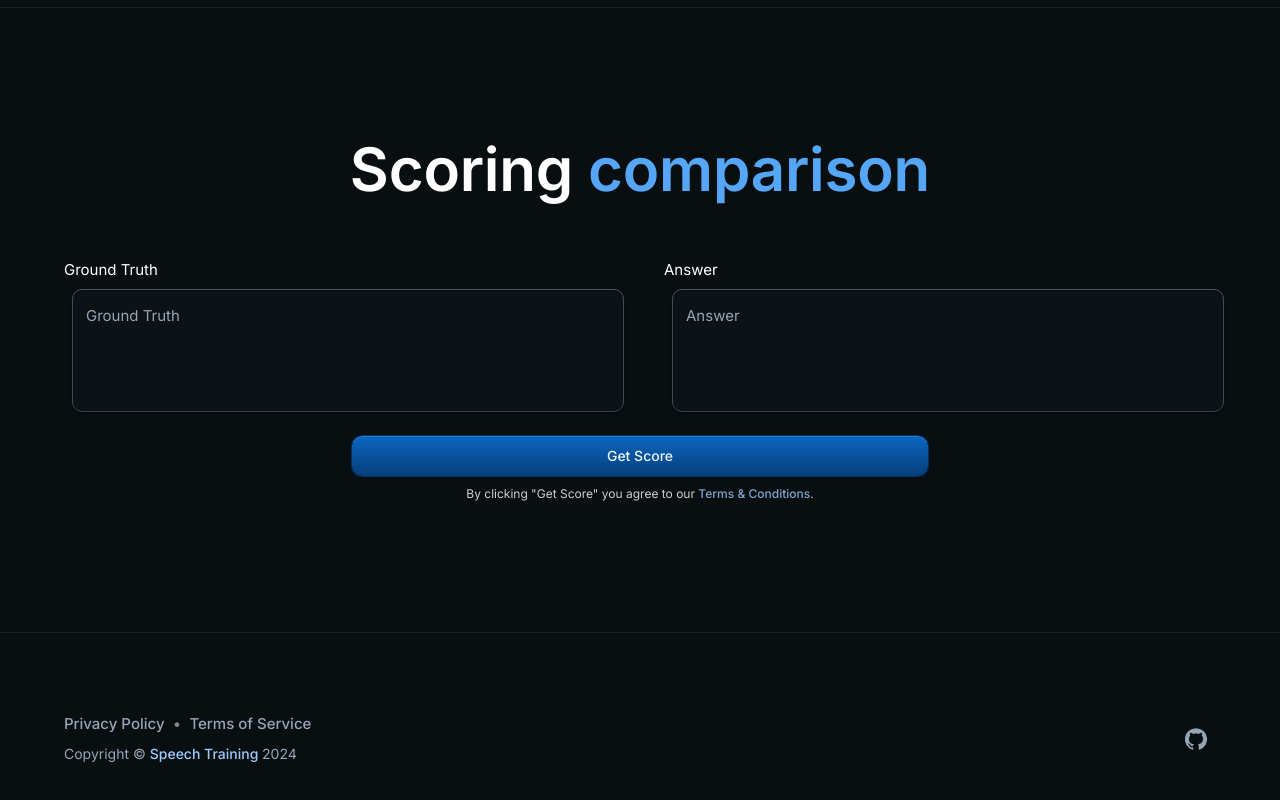
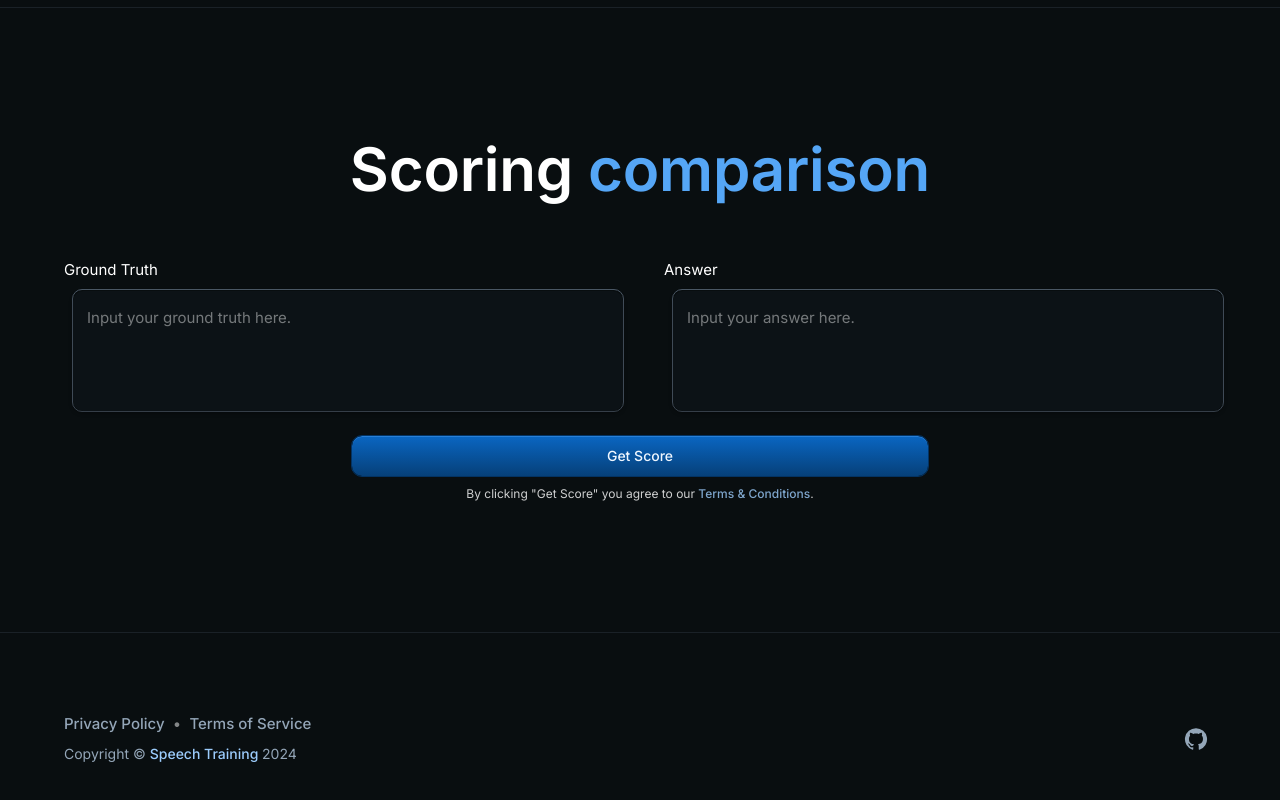
Before and after one commit to albertchristianto/speech_trainer, a Next.js app in the folder frontend/: page / in a window 1280 px wide. Shown: the part 1102-1902 px from the top of the page. Built offline with nearby package versions, Linux system fonts and the light colour scheme.

Commit message:
add API calling for Score, integrate Score API Calling with Frontend

```diff
--- /dev/null
+++ b/frontend/src/api/speech_trainer/useGetScore.js
@@ -0,0 +1,15 @@
+import axios from "axios";
+import { useMutation } from "react-query";
+import { getBackendUrl } from "../../utils/baseURL";
+
+const fetchGetScore = async (data, config = {}) => {
+    try {
+        const response = await axios.get(getBackendUrl(`/get_score?lang=en`), { params: data }, config);
+        return response.data;
+    } catch (error) {
+        throw new Error("Failed to fetch Get Score");
+    }
+};
+
+export const useGetScore = () =>
+    useMutation((data, config = {}) => fetchGetScore(data, config));
--- a/frontend/src/templateComponents/Scoring.js
+++ b/frontend/src/templateComponents/Scoring.js
@@ -1,15 +1,22 @@
 import * as React from 'react';
 import { useState, useRef } from "react";
 import { Container, Grid, Typography, TextField, Button, Stack, Link } from '@mui/material';
+import { useGetScore } from '../api/speech_trainer/useGetScore';
 
 const Scoring = () => {
-    const groundTruthText = useRef(null);
-    const answerText = useRef(null);
+    const groundTruthText = useRef('');
+    const answerText = useRef('');
 
     const [score, setScore] = useState(null);
 
+    const { mutate: getScore, isLoading: isGetScoreLoading } = useGetScore();
+
     const handleGetScore = () => {
-
+        getScore(
+            { ground_truth: groundTruthText.current.value, answer: answerText.current.value },
+            { onError: (error) => { console.error("error calling API") } }
+        );
+        setScore(1);
     }
 
     return (
@@ -43,7 +50,6 @@ const Scoring = () => {
                     Ground Truth
                     <TextField
                         id="ground-truth-text-input"
-                        label="Ground Truth"
                         multiline
                         rows={4}
                         sx={{ m: 1 }}
@@ -56,7 +62,6 @@ const Scoring = () => {
                     Answer
                     <TextField
                         id="answer-text-input"
-                        label="Answer"
                         multiline
                         rows={4}
                         sx={{ m: 1 }}
@@ -76,6 +81,10 @@ const Scoring = () => {
                 </Link>
                 .
             </Typography>
+            {score && (
+                <Typography variant="h3" textAlign="center" sx={{ opacity: 0.8, m: 1 }}>Score: {score || '0'}</Typography>
+            )}
+
         </Container>
     )
 }
```
